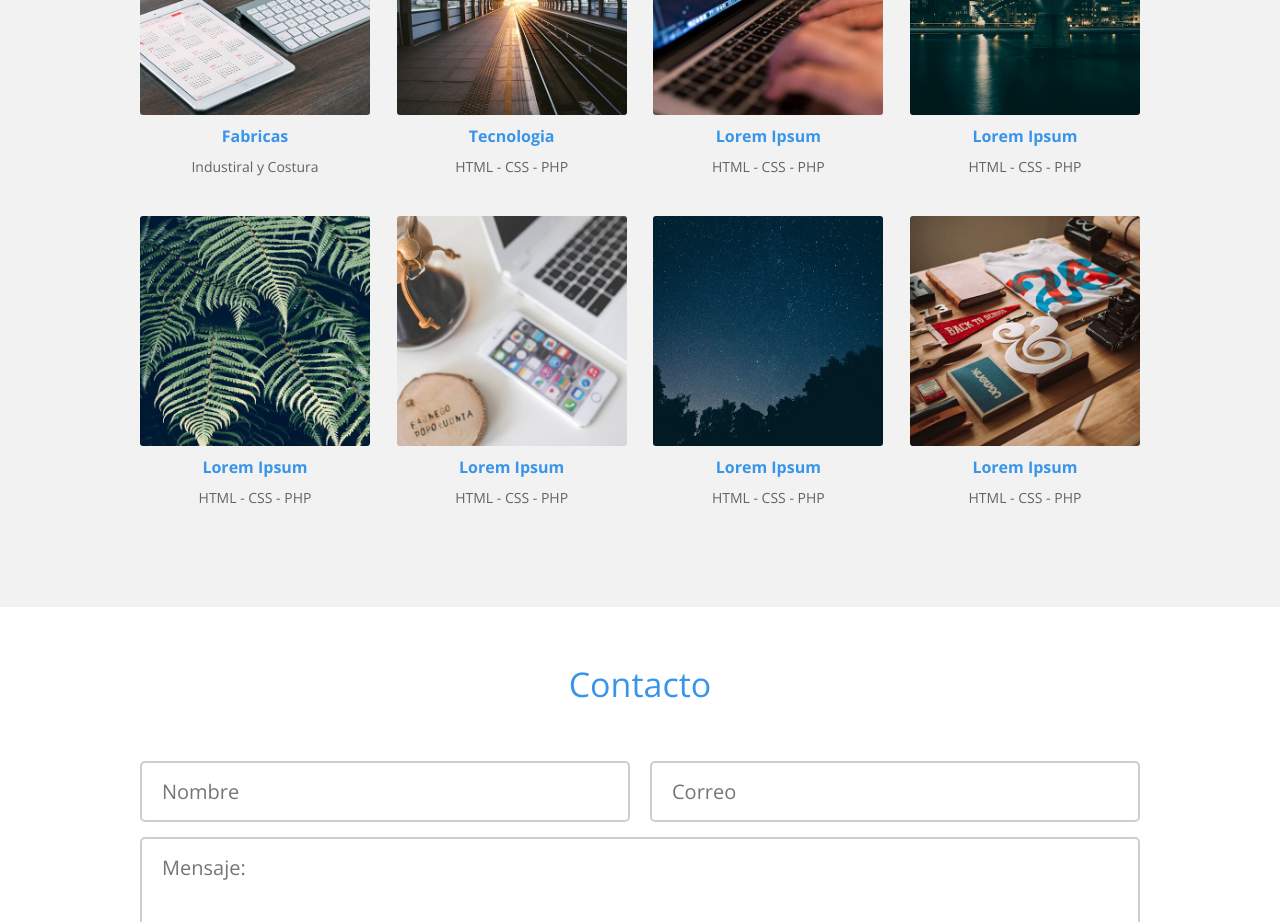
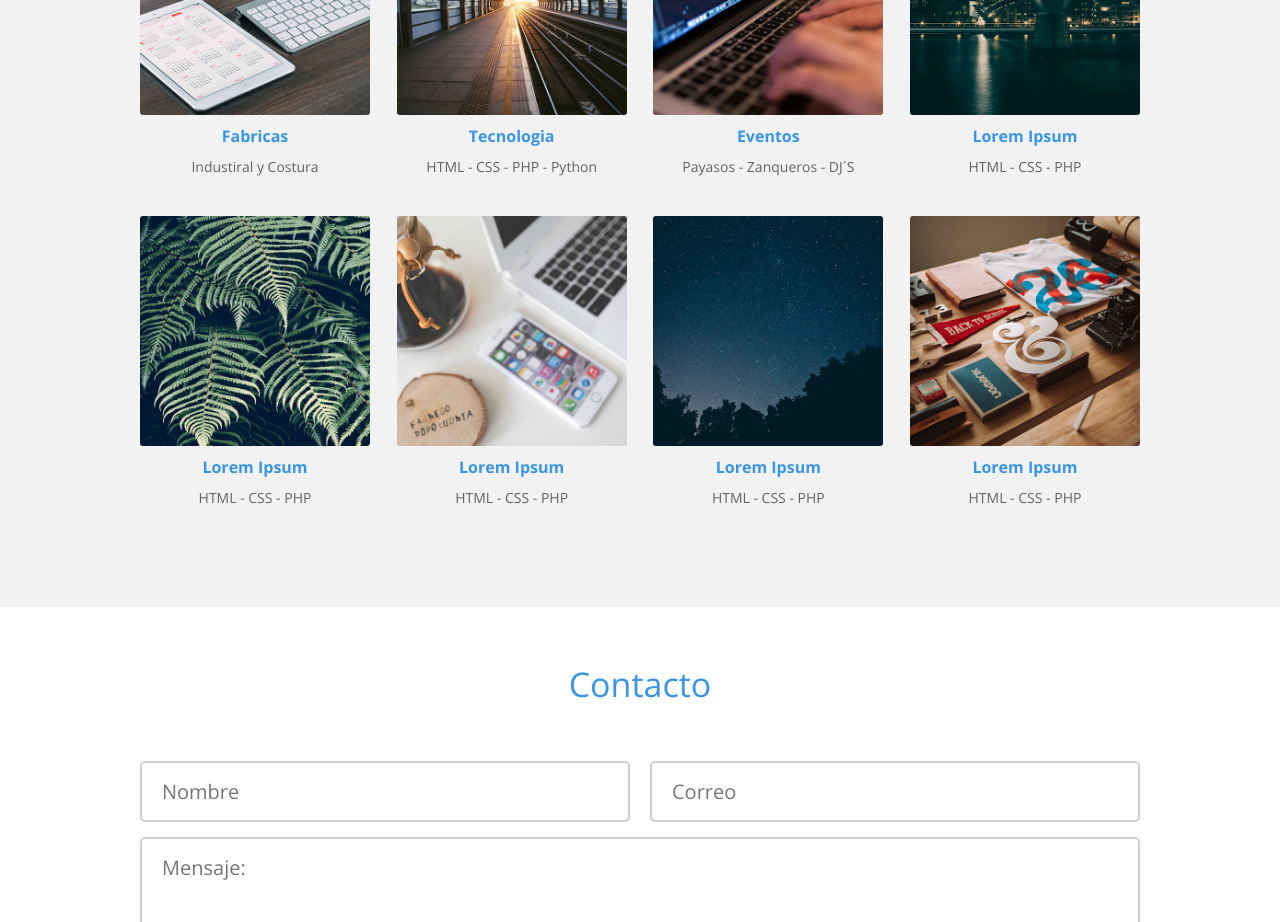
Before and after one commit to gaelLara21/Mi-pagina-Persona, a plain HTML site: page index.html in a window 1280 px wide. Shown: the part 1140-2062 px from the top of the page. Drawn offline with nearby package versions, Linux system fonts and the light colour scheme.

Commit message:
Sexto Commit

```diff
--- a/index.html
+++ b/index.html
@@ -31,7 +31,7 @@
 		<section class="acerca-de" id="acerca-de">
 			<div class="contenedor">
 				<div class="foto">
-					<img src="img/2017-12-19-23-38-02.jpg" width="115" height="115" alt="Carlos Arturo">
+					<img src="img/2017-12-19-23-38-02.jpg" width="115" height="115" alt="Gael Lara">
 				</div>
 
 				<div class="texto">
@@ -61,7 +61,7 @@
 						</div>
 						<div class="descripcion">
 							<p class="nombre">Tecnologia</p>
-							<p class="categoria">HTML - CSS - PHP</p>
+							<p class="categoria">HTML - CSS - PHP - Python</p>
 						</div>
 					</div>
 					<div class="trabajo">
@@ -69,8 +69,8 @@
 							<img src="img/trabajos/3.jpg" alt="Lorem Ipsum">
 						</div>
 						<div class="descripcion">
-							<p class="nombre">Lorem Ipsum</p>
-							<p class="categoria">HTML - CSS - PHP</p>
+							<p class="nombre">Eventos</p>
+							<p class="categoria">Payasos - Zanqueros - DJ´S</p>
 						</div>
 					</div>
 					<div class="trabajo">
```
